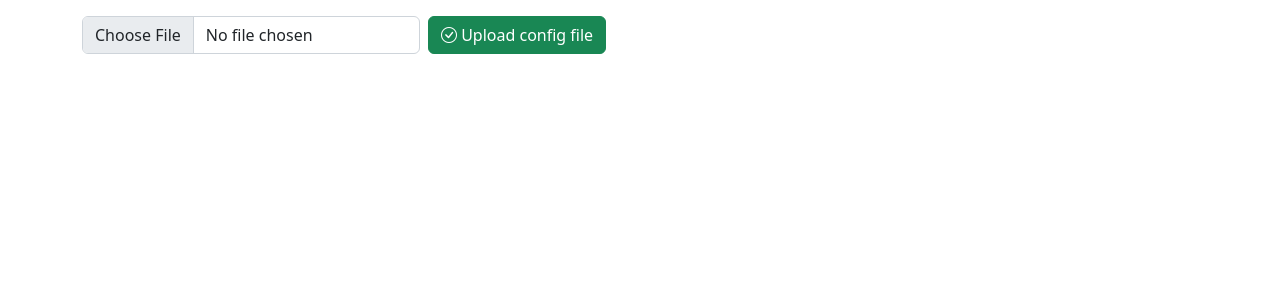
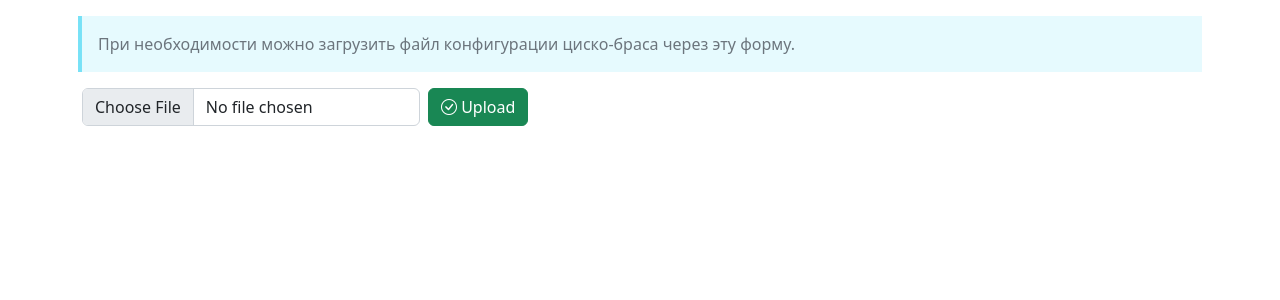
Before and after one commit to naffabob/msk-migrate, a Flask app: page /upload in a window 1280 px wide. Shown: the part 56-356 px from the top of the page. Run offline with Flask 2, Linux system fonts and the light colour scheme; some libraries are stand-ins or nearby versions.

Commit message:
Add description to upload page. Add titles.

```diff
--- a/app/templates/base.html
+++ b/app/templates/base.html
@@ -3,7 +3,7 @@
 	<head>
 		<meta charset="utf-8">
 		<meta name="viewport" content="width=device-width, initial-scale=1">
-		<title>{{ page_title }}</title>
+		<title>Migrator - {% block title %}{% endblock %}</title>
 		<link href="https://cdn.jsdelivr.net/npm/bootstrap@5.2.1/dist/css/bootstrap.min.css" rel="stylesheet" integrity="sha384-iYQeCzEYFbKjA/T2uDLTpkwGzCiq6soy8tYaI1GyVh/UjpbCx/TYkiZhlZB6+fzT" crossorigin="anonymous">
 		<link rel="stylesheet" href="https://cdn.jsdelivr.net/npm/bootstrap-icons@1.9.1/font/bootstrap-icons.css">
 	</head>
--- a/app/templates/config.html
+++ b/app/templates/config.html
@@ -1,4 +1,6 @@
 {% extends "base.html" %}
+
+{% block title %}Config{% endblock %}
 
 {% block content %}
 
@@ -15,7 +17,7 @@
 <form class="row mb-3 gx-2">
 
 	<div class="col-auto">
-		<label for="hostname" class="form-label">Hostname</label><br>
+		<label for="hostname" class="form-label">Hostname <small><a href="{{url_for('upload')}}">Upload config</a></small></label><br>
 		{{ form.hostname }}
 		{% if form.hostname.errors %}
 		{% for error in form.hostname.errors %}
@@ -46,7 +48,7 @@
 	<div class="col-auto">
 		<label class="form-label">&nbsp;</label><br>
 		<button type="submit" class="btn btn-success" name="action" value="generate_config">
-			<i class="bi bi-check-circle"></i> Config
+			<i class="bi bi-check-circle"></i> Generate
 		</button>
 	</div>
 </form>
--- a/app/templates/upload.html
+++ b/app/templates/upload.html
@@ -1,6 +1,14 @@
 {% extends "base.html" %}
 
+{% block title %}Upload{% endblock %}
+
 {% block content %}
+
+<div class="row mb-3 gx-2">
+	<div class="p-3 border-4 bg-info bg-opacity-10 border-info border-start border-opacity-50 text-muted">
+		При необходимости можно загрузить файл конфигурации циско-браса через эту форму.
+	</div>
+</div>
 
 <form class="row mb-3 gx-2" method="POST" enctype="multipart/form-data">
 	<div class="col-auto">
@@ -13,7 +21,7 @@
 	</div>
 	<div class="col-auto">
 		<button type="submit" class="btn btn-success" name="action" value="upload">
-			<i class="bi bi-check-circle"></i> Upload config file
+			<i class="bi bi-check-circle"></i> Upload
 		</button>
 	</div>
 </form>
```
